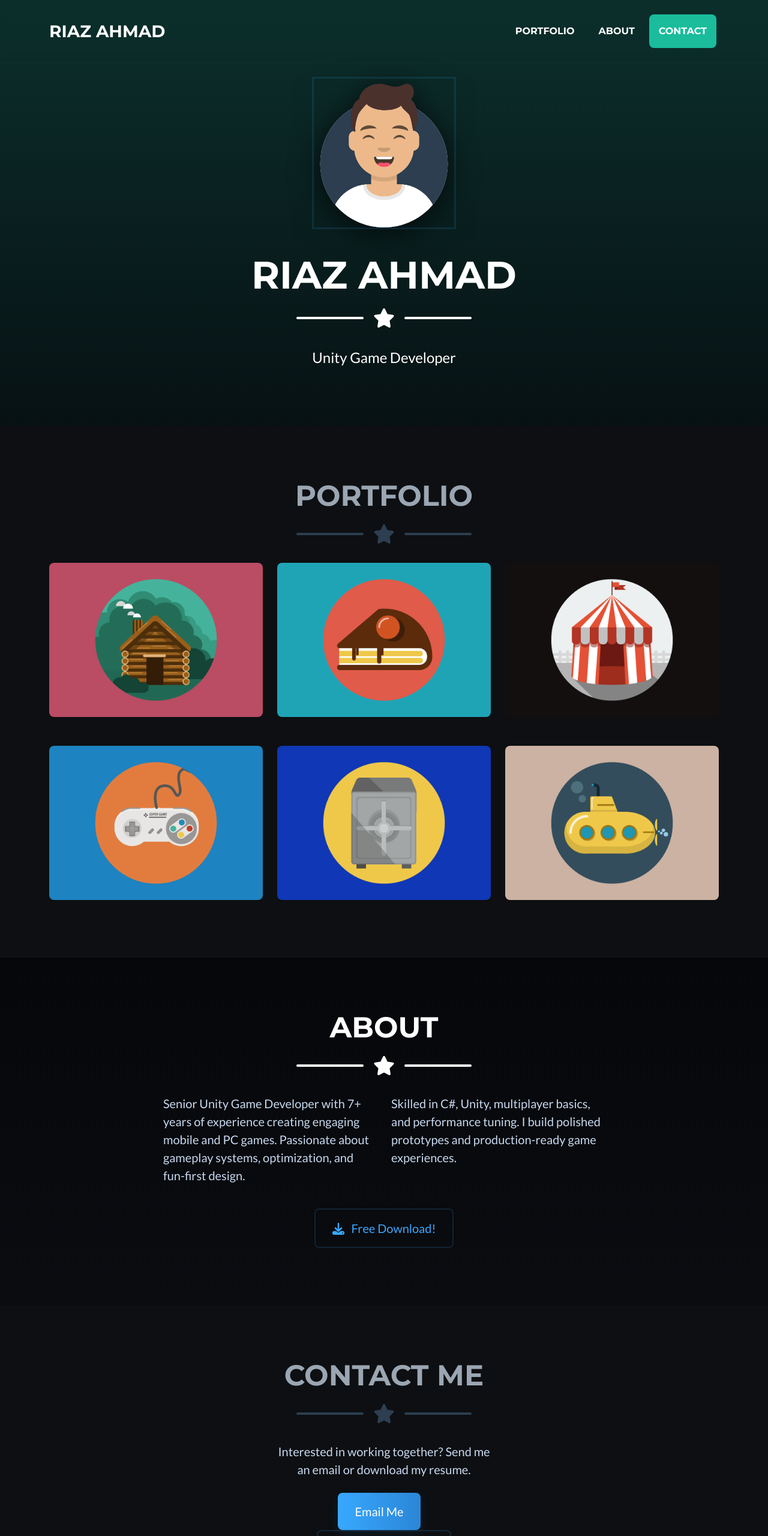
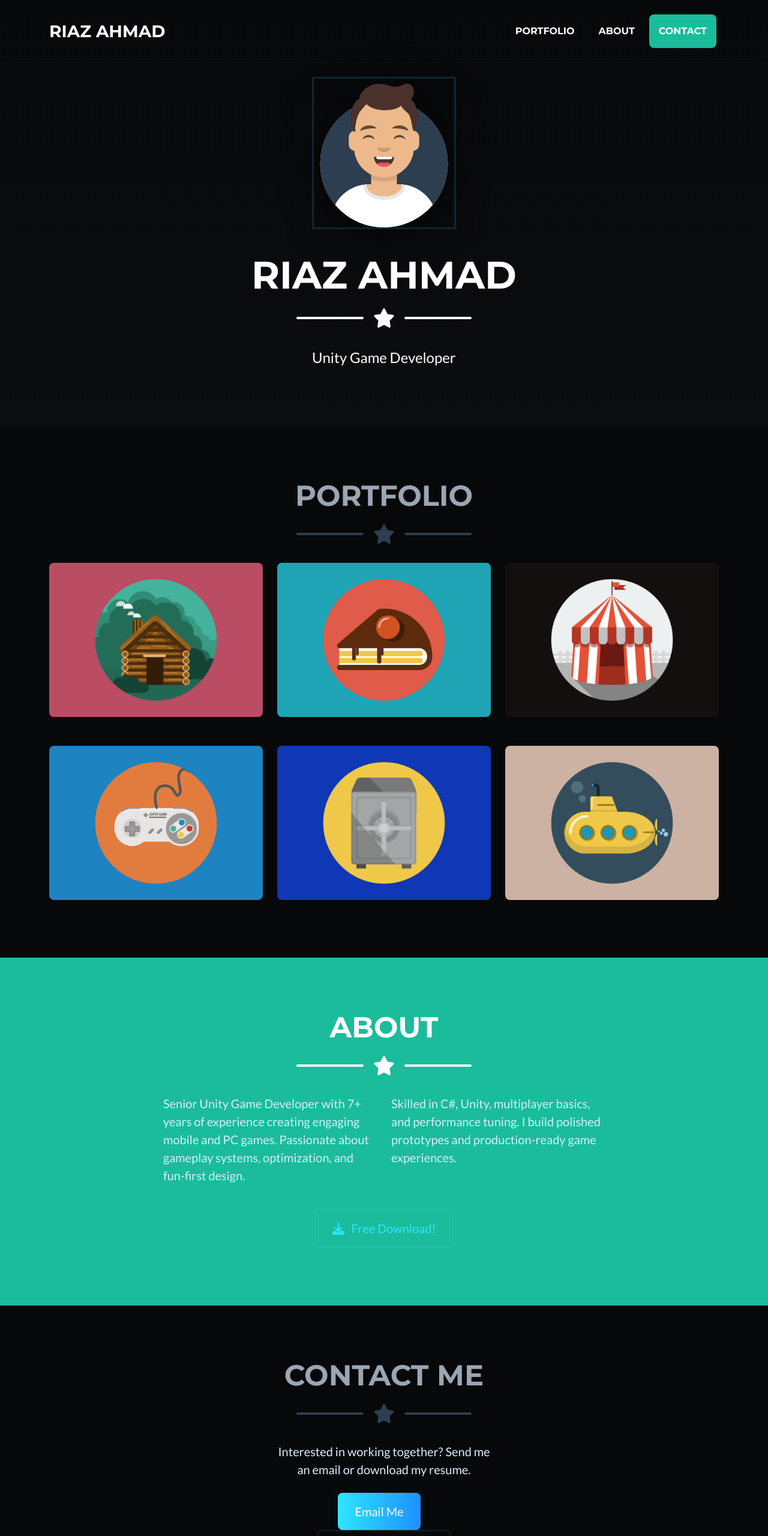
Before and after one commit to riazahmad4722/Protfolio, a plain HTML site: page index.html in a window 1280 px wide. Shown: the top 2560 px of the page at 60% size. Drawn offline with nearby package versions, Linux system fonts and the light colour scheme.

Commit message:
eye catching

```diff
--- a/index.html
+++ b/index.html
@@ -3,7 +3,7 @@
     <head>
         <meta charset="utf-8" />
         <meta name="viewport" content="width=device-width, initial-scale=1, shrink-to-fit=no" />
-<meta name="theme-color" content="#0d0f12" />
+<meta name="theme-color" content="#07080a" />
         <meta name="description" content="" />
         <meta name="author" content="" />
         <title>Riaz Ahmad - Unity Game Developer</title>
@@ -17,86 +17,65 @@
         <!-- Core theme CSS (includes Bootstrap)-->
         <link href="css/styles.css" rel="stylesheet" />
 
-<!-- Custom dark + blue theme overrides -->
+<!-- Custom dark + blue theme + bouncy animations -->
 <style>
 :root{
-  --bg:#0d0f12;
-  --card:#111214;
+  --bg:#07080a;
+  --card:#0f1113;
   --muted:#9aa6b2;
-  --accent:#38a8ff;
-  --accent-2:#2b86d6;
+  --accent:#2ee6ff;
+  --accent-2:#1e90ff;
 }
-body{
-  background:var(--bg);
-  color:#dbe9fb;
+body{ background:var(--bg); color:#e6f6ff; }
+.navbar{ background:transparent !important; border-bottom:1px solid rgba(255,255,255,0.03); }
+.masthead{ padding-top:8rem; padding-bottom:6rem; background:linear-gradient(180deg,#07080a,#0b0d10); }
+.masthead-avatar{ filter: drop-shadow(0 12px 32px rgba(0,0,0,0.7)); border:3px solid rgba(46,230,255,0.14); transform:translateZ(0); }
+.page-section{ padding-top:6rem; padding-bottom:6rem; }
+.text-secondary{ color:var(--muted) !important; }
+.btn-primary{ background:linear-gradient(90deg,var(--accent),var(--accent-2)); border:none; box-shadow:0 10px 30px rgba(30,144,255,0.12); }
+.btn-outline-light{ color:var(--accent); border-color:rgba(46,230,255,0.12); }
+.lead{ color:#d8efff; }
+
+/* stronger animated entrance */
+.pop-in{
+  opacity:0;
+  transform:scale(0.9) translateY(10px);
+  animation:popIn 0.7s cubic-bezier(.2,.9,.3,1) forwards;
 }
-.navbar{
-  background:transparent !important;
-  backdrop-filter: blur(6px);
-  border-bottom:1px solid rgba(255,255,255,0.03);
+@keyframes popIn{
+  to{ opacity:1; transform:scale(1) translateY(0); }
 }
-.masthead{
-  padding-top:8rem;
-  padding-bottom:6rem;
-  background:linear-gradient(180deg, rgba(8,12,16,0.8), rgba(6,8,12,0.95));
+/* bounce hover for portfolio items */
+.portfolio-item{
+  transition: transform 300ms cubic-bezier(.2,.9,.3,1);
 }
-.masthead-avatar{
-  filter: drop-shadow(0 8px 24px rgba(0,0,0,0.7));
-  border:3px solid rgba(56,168,255,0.12);
+.portfolio-item:hover{ transform:translateY(-8px) scale(1.05) rotate(-0.5deg); box-shadow:0 18px 40px rgba(30,144,255,0.12); }
+
+/* flashy icon */
+.divider-custom-icon i{ color:var(--accent); transform:translateZ(0); }
+
+/* floating pulse for CTA */
+@keyframes pulse {
+  0%{ box-shadow:0 0 0 0 rgba(46,230,255,0.18); }
+  70%{ box-shadow:0 0 0 10px rgba(46,230,255,0); }
+  100%{ box-shadow:0 0 0 0 rgba(46,230,255,0); }
 }
-.page-section{
-  padding-top:6rem;
-  padding-bottom:6rem;
-}
-.page-section.bg-primary{
-  background:linear-gradient(180deg, rgba(5,7,10,1), rgba(10,12,16,1));
-}
-.text-secondary{ color:var(--muted) !important; }
-.btn-primary{
-  background:linear-gradient(90deg,var(--accent),var(--accent-2));
-  border:none;
-  box-shadow:0 6px 18px rgba(43,134,214,0.12);
-}
-.btn-outline-light{
-  color:var(--accent);
-  border-color:rgba(56,168,255,0.16);
-}
-.footer, .copyright{ background:transparent; }
-.lead{ color: #c8d9ef; }
-
-/* subtle animations (base) */
-.fade-in-up{
-  opacity:0;
-  transform:translateY(16px);
-  animation:fadeInUp 0.9s forwards;
-}
-@keyframes fadeInUp{
-  to{ opacity:1; transform:translateY(0); }
-}
-
-/* portfolio item hover glow */
-.portfolio-item:hover{
-  transform:translateY(-6px) scale(1.02);
-  transition: transform 260ms ease;
-  box-shadow:0 12px 30px rgba(56,168,255,0.08);
-}
-.portfolio-item img{ border-radius:6px; }
-
-/* subtle divider icon color */
-.divider-custom-icon i{ color:var(--accent); }
+.btn-primary.pulse{ animation: pulse 2.4s infinite; }
 </style>
 
 <script>
 document.addEventListener("DOMContentLoaded", function(){
-  // add fade-in-up to main elements
   var h = document.querySelector(".masthead-heading");
   var s = document.querySelector(".masthead-subheading");
   var items = document.querySelectorAll(".portfolio-item");
-  if(h){ h.classList.add("fade-in-up"); }
-  if(s){ setTimeout(()=>s.classList.add("fade-in-up"), 160); }
+  if(h){ h.classList.add("pop-in"); }
+  if(s){ setTimeout(()=>s.classList.add("pop-in"), 120); }
   items.forEach((it, i)=>{
-    setTimeout(()=>it.classList.add("fade-in-up"), 260 + i*120);
+    setTimeout(()=>it.classList.add("pop-in"), 260 + i*140);
   });
+  // add pulse to primary CTA
+  var cta = document.querySelector(".btn-primary");
+  if(cta){ cta.classList.add("pulse"); }
 });
 </script>
 </head>
```
